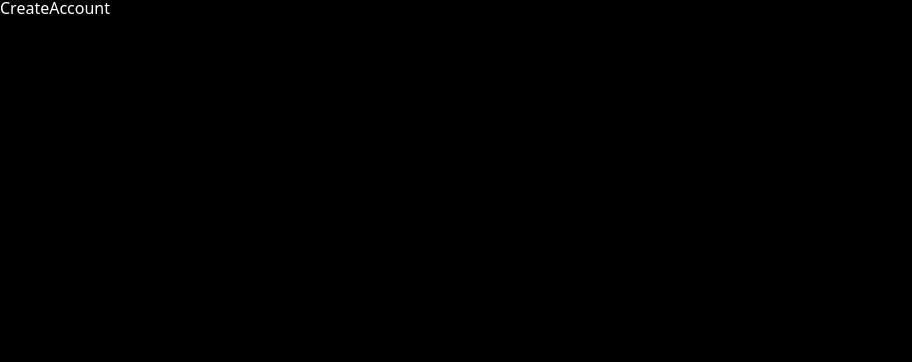
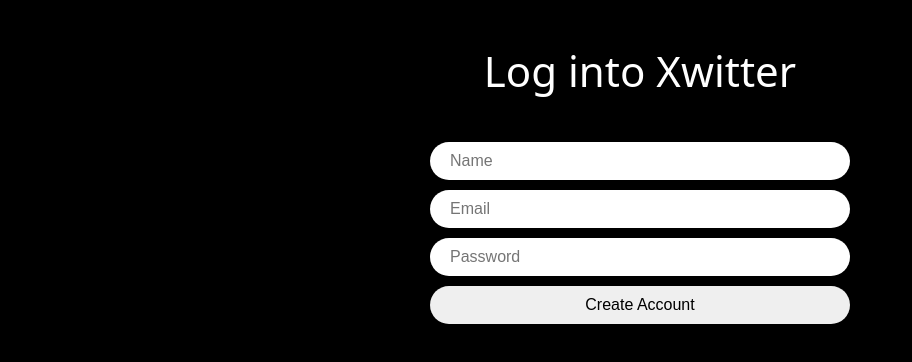
Before and after one commit to yujinl9654/xwitter-reloaded, a React (Vite) app: page /create-account in a window 1280 px wide. Shown: the top 362 px of the page, without its empty margins (0-912 px from the left). Built offline with nearby package versions, Linux system fonts and the light colour scheme.

Commit message:
[style] create account 페이지 작성

```diff
--- a/src/App.tsx
+++ b/src/App.tsx
@@ -4,7 +4,7 @@
 import Profile from './routes/profile';
 import Login from './routes/login';
 import CreateAccount from './routes/create-account';
-import { createGlobalStyle } from 'styled-components';
+import styled, { createGlobalStyle } from 'styled-components';
 import reset from 'styled-reset';
 import { useEffect, useState } from 'react';
 import LoadingScreen from './components/loading-screen';
@@ -35,12 +35,19 @@
 
 const GlobalStyles = createGlobalStyle`
 ${reset};
-* {box-sizing: border-box;}
+* {
+  box-sizing: border-box;
+}
 body {
   background-color: black;
   color: white;
   font-family: system-ui, -apple-system, BlinkMacSystemFont, 'Segoe UI', Roboto, Oxygen, Ubuntu, Cantarell, 'Open Sans', 'Helvetica Neue', sans-serif;
 }
+`;
+const Wrapper = styled.div`
+  height: 100vh;
+  display: flex;
+  justify-content: center;
 `;
 
 function App() {
@@ -55,10 +62,10 @@
   }, []);
 
   return (
-    <>
+    <Wrapper>
       <GlobalStyles />
       {isLoading ? <LoadingScreen /> : <RouterProvider router={router} />}
-    </>
+    </Wrapper>
   );
 }
 
--- a/src/routes/create-account.tsx
+++ b/src/routes/create-account.tsx
@@ -1,3 +1,111 @@
+import React, { useState } from 'react';
+import styled from 'styled-components';
+
+const Wrapper = styled.div`
+  height: 100%;
+  display: flex;
+  flex-direction: column;
+  align-items: center;
+  width: 420px;
+  padding: 50px 0;
+`;
+const Title = styled.h1`
+  font-size: 42px;
+`;
+const Form = styled.form`
+  margin-top: 50px;
+  display: flex;
+  flex-direction: column;
+  gap: 10px;
+  width: 100%;
+`;
+const Input = styled.input`
+  padding: 10px 20px;
+  border-radius: 50px;
+  border: none;
+  width: 100%;
+  font-size: 16px;
+  &[type='submit'] {
+    cursor: pointer;
+    &:hover {
+      opacity: 0.8;
+    }
+  }
+`;
+const Error = styled.span`
+  font-weight: 600;
+  color: tomato;
+`;
+
 export default function CreateAccount() {
-  return <h1>CreateAccount</h1>;
+  const [isLoading, setLoading] = useState(false);
+  const [name, setName] = useState('');
+  const [email, setEmail] = useState('');
+  const [password, setPassword] = useState('');
+  const [error, setError] = useState('');
+
+  const onChange = (e: React.ChangeEvent<HTMLInputElement>) => {
+    const {
+      target: { name, value },
+    } = e;
+    if (name === 'name') {
+      setName(value);
+    } else if (name === 'email') {
+      setEmail(value);
+    } else if (name === 'password') {
+      setPassword(value);
+    }
+  };
+  const onSubmit = (e: React.FormEvent<HTMLFormElement>) => {
+    e.preventDefault();
+
+    try {
+      // create an account
+      // set the name of the user
+      // redirect to the home page
+    } catch (e) {
+      // setError
+    } finally {
+      setLoading(false);
+    }
+
+    console.log(name, email, password);
+  };
+
+  return (
+    <Wrapper>
+      <Title>Log into Xwitter</Title>
+      <Form onSubmit={onSubmit}>
+        <Input
+          onChange={onChange}
+          name="name"
+          value={name}
+          placeholder="Name"
+          type="text"
+          required
+        />
+        <Input
+          onChange={onChange}
+          name="email"
+          value={email}
+          placeholder="Email"
+          type="email"
+          required
+        />
+        <Input
+          onChange={onChange}
+          name="password"
+          value={password}
+          placeholder="Password"
+          type="password"
+          required
+        />
+        <Input
+          type="submit"
+          value={isLoading ? 'Loading...' : 'Create Account'}
+        />
+      </Form>
+      {error !== '' ? <Error>{error}</Error> : null}
+    </Wrapper>
+  );
 }
```
